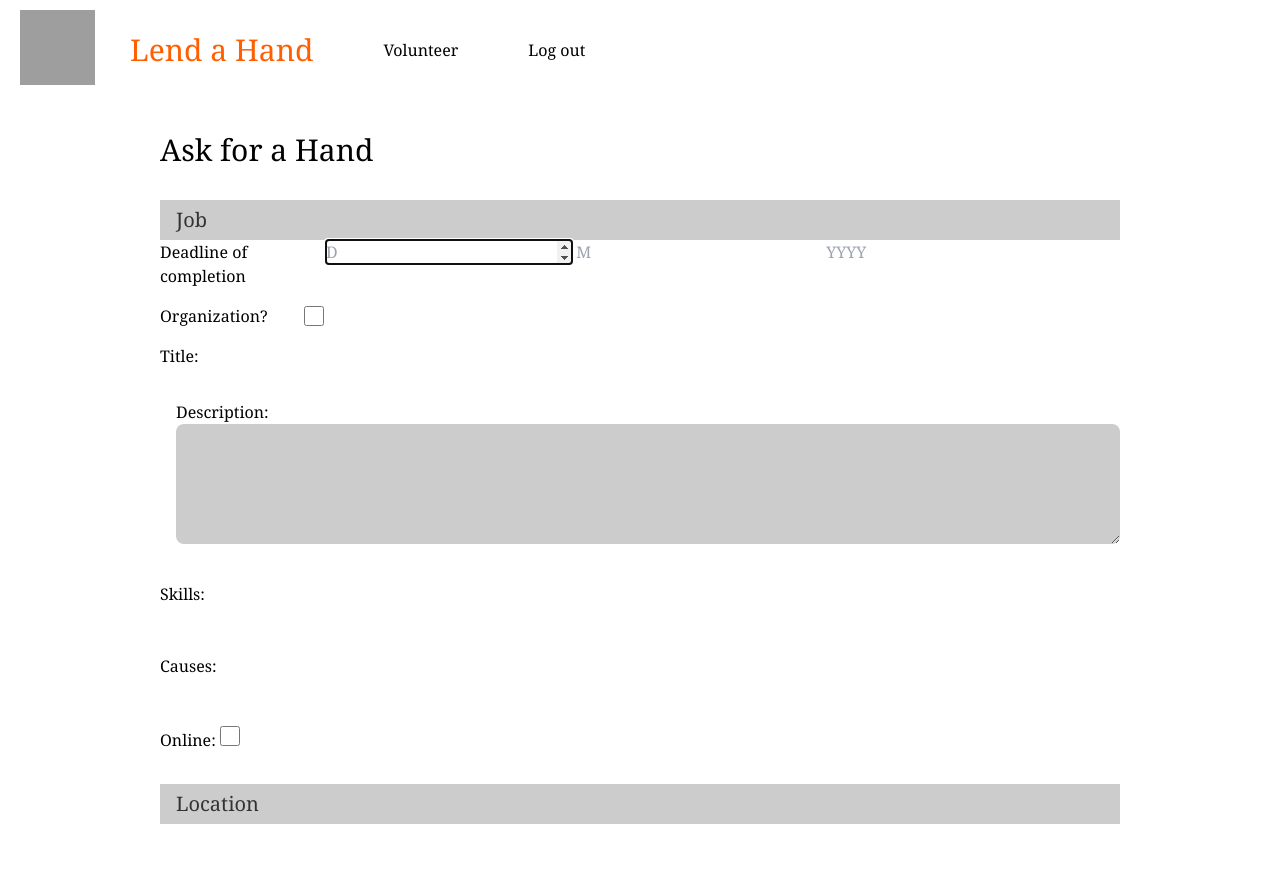
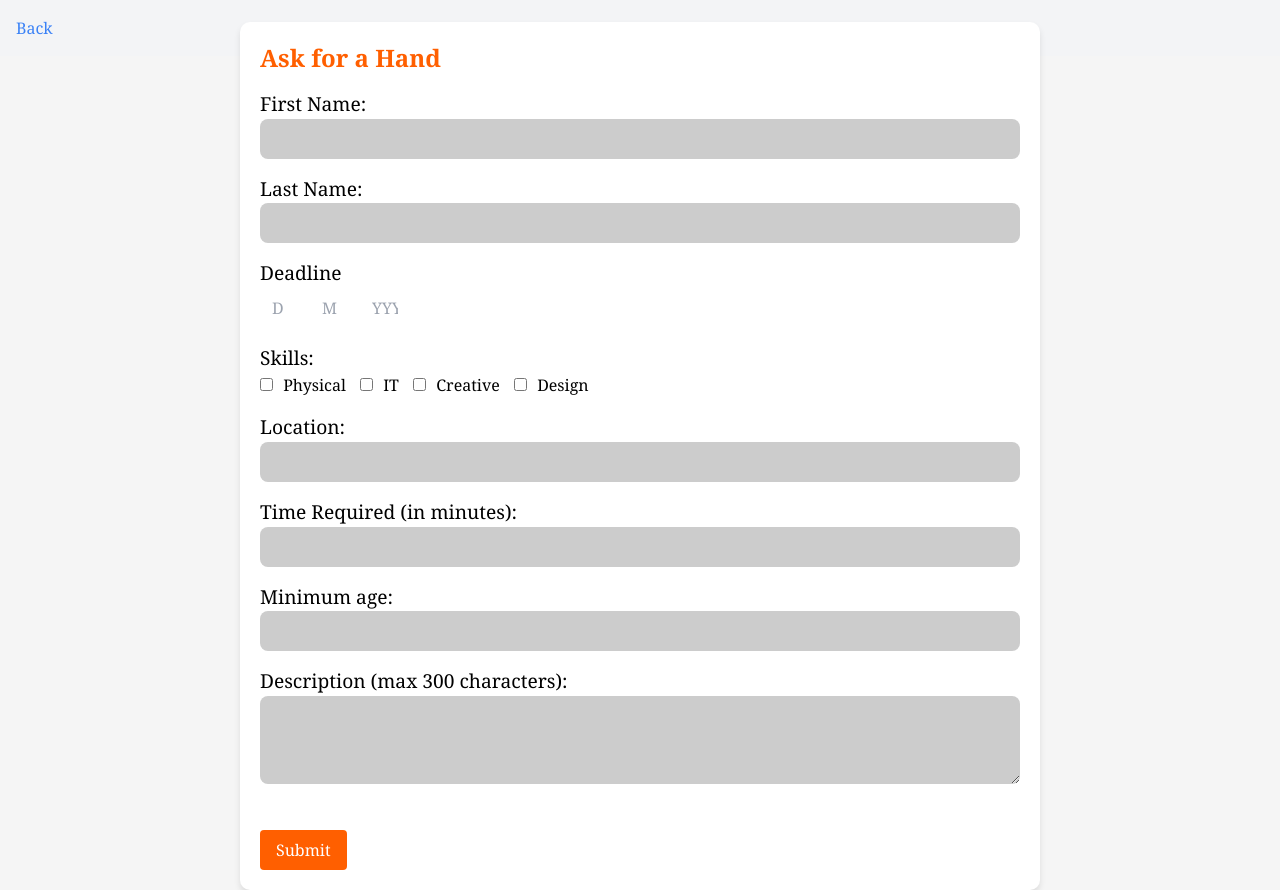
Before and after one commit to nixienixie00/Lend-A-Hand-Ika, a Flask app: template templates/task_page.html in a window 1280 px wide. Before the commit the page ends 824 px from the top, so only its background shows below. Run offline with Flask 3, Linux system fonts and the light colour scheme; the template is opened without the code that fills it, so the values that code supplies are empty; grey boxes are pictures that could not be loaded.

Commit message:
Update task_page.html

```diff
--- a/templates/task_page.html
+++ b/templates/task_page.html
@@ -4,266 +4,140 @@
   <title>Form Page</title>
   <link href="https://cdn.jsdelivr.net/npm/tailwindcss@2.2.19/dist/tailwind.min.css" rel="stylesheet">
   <style>
-    .custom-box {
-      width: 80vw;
-      height: 80vh;
-    }
     body {
-      font-family: Georgia, Helvetica;
+      font-family: 'Georgia', serif;
+      background-color: #F5F5F5;
     }
 
-     #main ul {
-          list-style-type: none;
-          margin: 0;
-          padding: 0;
-          overflow: hidden;
+    .nav-bar {
+      background-color: white;
+      border-bottom: 2px solid black;
     }
 
-      ul {
-          list-style-type: none;
-
+    .nav-title {
+      font-size: 3em;
     }
 
-
-     #main li a {
-            display: block;
-            color: black;
-            text-align: center;
-            padding: 35px;
-
-            text-decoration: none;
-            line-height: 40px;
-
-
+    .nav-title-orange {
+      color: #FF5F00;
+      font-size: 1.5em;
     }
 
-      .dob-inputs {
-
-        z-index:1000;
+    .form-label {
+      font-size: 1.2em;
+      width: 150px;
     }
 
-
-
-
-
-      #main li {
-          float: left;
-      }
-
-      #main li a:hover {
-          color: #CCCCCC;
-
-
-      }
-
-      header img {
-        width: 75px;
-        height: 75px;
-        margin-top: 15px;
-      }
-
-
-
-    .submit-button {
-      background-color: #CCCCCC;
-      font-weight: normal;
-    }
     .input-box {
       background-color: #CCCCCC;
       border: none;
       outline: none;
+      padding: 8px;
+    }
+
+    .submit-button {
+      background-color: #FF5F00;
+      color: #FFFFFF;
+    }
+
+    .custom-box {
+      width: 800px;
+      margin: 50px auto; /* Center the form on the page */
+      padding: 20px;
+      background-color: #FFFFFF;
+      border-radius: 10px;
+      box-shadow: 0 4px 6px rgba(0, 0, 0, 0.1);
+    }
+
+
+    .dob-inputs {
+      display: flex;
     }
 
     .gray-square {
-      width: 40px;
-      height: 40px;
-      background-color: #CCCCCC;
-    }
-    .form-label {
-      text-align: left;
-      margin-right: 1rem;
-      width: 150px;
-    }
-    .form-input {
-      width: 100%;
-      display: flex;
-      align-items: center;
+      width: 50px;
     }
 
-    header {
-      position: fixed;
-      top: 0;
-      width: 100%;
-      height: 100px;
-      display: flex;
-      align-items: center;
-      justify-content: space-between;
-      background-color: white;
-
-     }
     .checkbox-input {
-      width: 20px;
-      height: 20px;
-      background-color: #CCCCCC;
-      border: none;
-      outline: none;
-    }
-    .job-section,
-    .location-section {
-      width: 100%;
-      background-color: #CCCCCC;
-      height: 40px;
-      display: flex;
-      align-items: center;
-      padding-left: 1rem;
-      margin-top: 2rem;
-    }
-     a {
-            transition: 0.3s;
-
+      margin-right: 6px;
     }
 
-     #main {
-          transition: margin-left .5s;
-          padding: 20px;
-          overflow: scroll;
-        }
-
-     #title {
-
-          color: #FF5F00;
-          text-align: center;
-          padding : 35px;
-
-          line-height: 40px;
-          font-size: 30px;
-
-
-      }
-    .job-text,
-    .location-text {
-      font-size: 20px;
-      color: #333333;
-      text-align: left;
-    }
-    .description-section {
-      margin-top: 2rem;
-      padding-left: 1rem;
-    }
-    .skills-section {
-      margin-top: 2rem;
-    }
-    .skills-option {
-      margin-right: 1rem;
+    .description-section label,
+    .form-input label {
+      margin-right: 10px;
     }
   </style>
 </head>
 <body>
-  <div id="main">
-  <header>
-
-
-
-            <ul>
-
-                <li> <img src="https://i.imgur.com/Tyd1kFk.png" alt="Logo"> </li>
-                <li> <h2 id="title"> Lend a Hand</h2> </li>
-                <li><a href="/success">Volunteer</a></li>
-                <li><a href="/">Log out</a></li>
-
-            </ul>
-
-
-
-  </header>
-
-  <div class="flex justify-center items-center h-screen">
-    <div class="custom-box bg-transparent p-8 rounded">
-      <h1 class="nav-title nav-title-orange text-3xl mb-4">Ask for a Hand</h1>
-
-      <form action="/post_task" method="POST">
-
-        <div class="job-section">
-          <span class="job-text">Job</span>
+  <!-- Navigation bar -->
+  <div class="flex justify-between items-center p-4 bg-gray-100">
+    <a href="http://localhost:5000/success" class="text-blue-500">Back</a>
   </div>
 
+  <!-- Main content -->
+  <div class="flex justify-center items-center h-screen">
+    <div class="mt-8 custom-box mb-8">
+      <h1 class="nav-title-orange mb-4 text-2xl font-bold">Ask for a Hand</h1>
 
-        <div class="mb-4 flex">
-          <div class="form-label">Deadline of completion</div>
-          <div class="dob-inputs">
-            <input autofocus type="number" id="day" name="day" placeholder="D">
-            <input type="number" id="month" name="month"  placeholder="M">
-            <input type="number" id="year" name="year"placeholder="YYYY">
-          </div>
+      <!-- Form -->
+      <form action="/task_page" method="POST">
+        <div class="mb-4">
+          <label for="first-name" class="form-label">First Name:</label>
+          <input type="text" id="first-name" name="first-name" required class="input-box w-full px-3 py-2 rounded-lg">
         </div>
 
-        <div class="year-separator"></div>
+        <div class="mb-4">
+          <label for="last-name" class="form-label">Last Name:</label>
+          <input type="text" id="last-name" name="last-name" required class="input-box w-full px-3 py-2 rounded-lg">
+        </div>
 
-        <div class="mb-4 flex">
-          <div class="form-label">Organization?</div>
-          <div class="form-input">
-            <input type="checkbox" id="organization" name="organization" class="checkbox-input">
+        <div class="mb-4">
+          <label class="form-label">Deadline</label>
+          <div class="dob-inputs">
+            <input type="text" id="dob-day" name="dob-day" required class="gray-square px-3 py-2 rounded-lg" placeholder="D">
+            <input type="text" id="dob-month" name="dob-month" required class="gray-square px-3 py-2 rounded-lg" placeholder="M">
+            <input type="text" id="dob-year" name="dob-year" required class="gray-square px-3 py-2 rounded-lg" placeholder="YYYY">
           </div>
         </div>
 
 
 
-        <label for="label_task"> Title: </label>
-        <input name="label_task" type="text" id="label_task" required>
-
-        <div class="description-section">
-          <div class="form-label">Description:</div>
-          <textarea id="description" name="description" class="input-box w-full rounded-lg" rows="5" required></textarea>
+        <div class="mb-4">
+          <label class="form-label">Skills:</label>
+          <div class="form-input">
+            <input type="checkbox" id="physical" name="skills[]" value="physical" class="checkbox-input skills-option">
+            <label for="physical">Physical</label>
+            <input type="checkbox" id="it" name="skills[]" value="it" class="checkbox-input skills-option">
+            <label for="it">IT</label>
+            <input type="checkbox" id="creative" name="skills[]" value="creative" class="checkbox-input skills-option">
+            <label for="creative">Creative</label>
+            <input type="checkbox" id="design" name="skills[]" value="design" class="checkbox-input skills-option">
+            <label for="design">Design</label>
+          </div>
         </div>
 
-        <div class="skills-section">
-          <div class="form-label">Skills:</div>
-          <br>
-          <div class="form-input">
-            {% for i in range(skills|length) %}
-            <label for="skill">{{skills[i]}}</label>
-              <input type="checkbox"  id="skill" name="{{skills[i]}}" value="{{skills[i]}}" class="checkbox-input skills-option">
-
-
-          {% endfor %}
-          </div>
-        </div>
-        <br>
-
-        <div class="cause_container">
-          <div class="form-label">Causes:</div>
-          <br>
-
-          {% for i in range(causes|length) %}
-            <label for="cause">{{causes[i]}} </label>
-            <input type="checkbox"  id="cause" name="{{causes[i]}}" value="{{causes[i]}}" class="checkbox-input skills-option">
-
-
-          {% endfor %}
-
-
-
+        <div class="mb-4">
+          <label class="form-label">Location:</label>
+          <input type="text" id="location" name="location" required class="input-box w-full px-3 py-2 rounded-lg">
         </div>
 
-        <br>
-
-
-        <label for="cause">Online: </label>
-        <input type="checkbox"  id="online" name="online" value="online" class="checkbox-input skills-option">
-
-
-        <div class="location-section">
-          <span class="location-text">Location</span>
-
+        <div class="mb-4">
+          <label for="time-required" class="form-label">Time Required (in minutes):</label>
+          <input type="number" id="time-required" name="time-required" required class="input-box w-full px-3 py-2 rounded-lg">
         </div>
 
-        <input placeholder="Address line 1" type="text" name="address1" id="address1">
+        <div class="mb-4">
+          <label for="min-age" class="form-label">Minimum age:</label>
+          <input type="number" id="min-age" name="min-age" required class="input-box w-full px-3 py-2 rounded-lg">
+        </div>
 
-        <input placeholder="Address line 2" type="text" name="address2" id="address2">
+        <div class="mb-4">
+          <label class="form-label">Description (max 300 characters):</label>
+          <textarea id="additional-info" name="additional-info" class="input-box w-full rounded-lg px-3 py-2" rows="3" maxlength="300"></textarea>
+        </div>
 
-        <input type="submit" value="Submit" class="submit-button bg-blue-500 hover:bg-gray-700 text-white py-2 px-4 rounded mt-6">
+        <input type="submit" value="Submit" class="submit-button py-2 px-4 rounded mt-6">
       </form>
-    </div>
     </div>
   </div>
 
```
Lines whose indentation alone changed are shown as unchanged.
